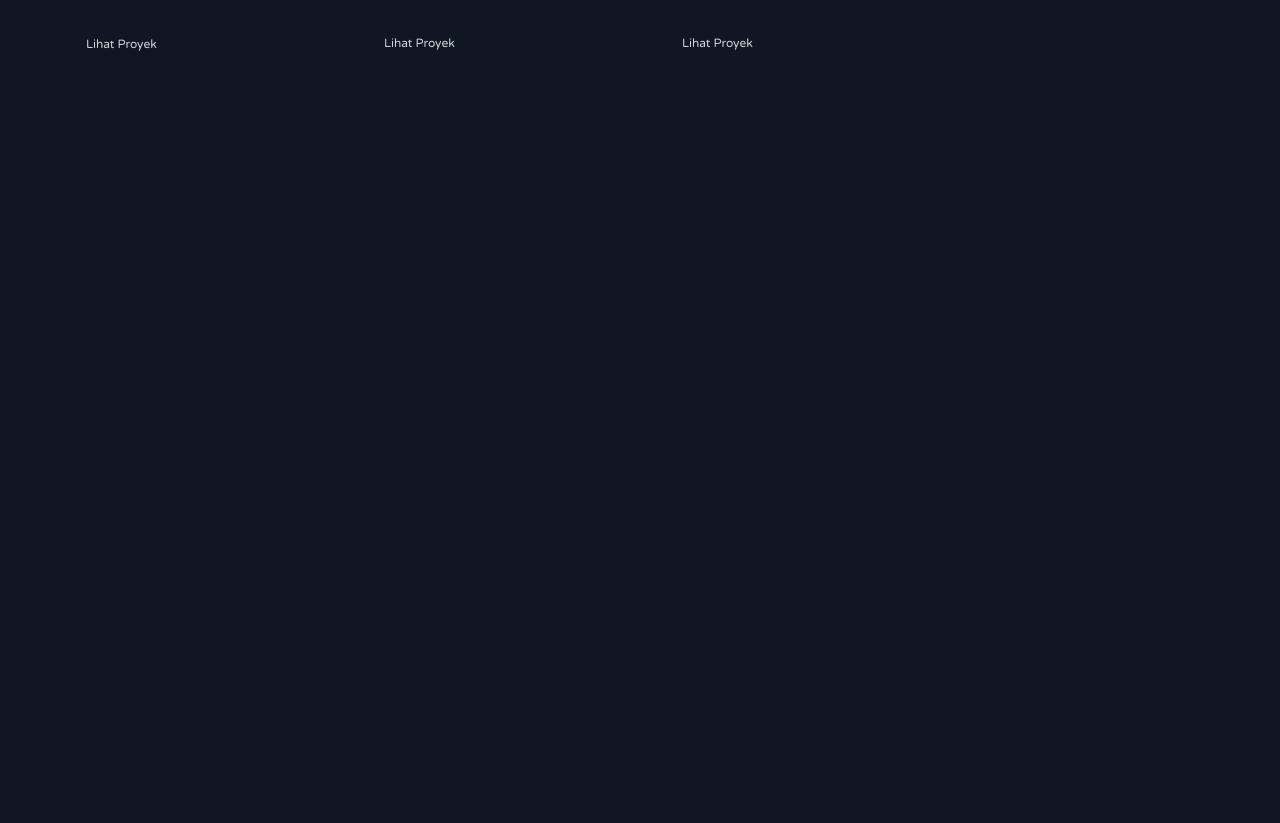
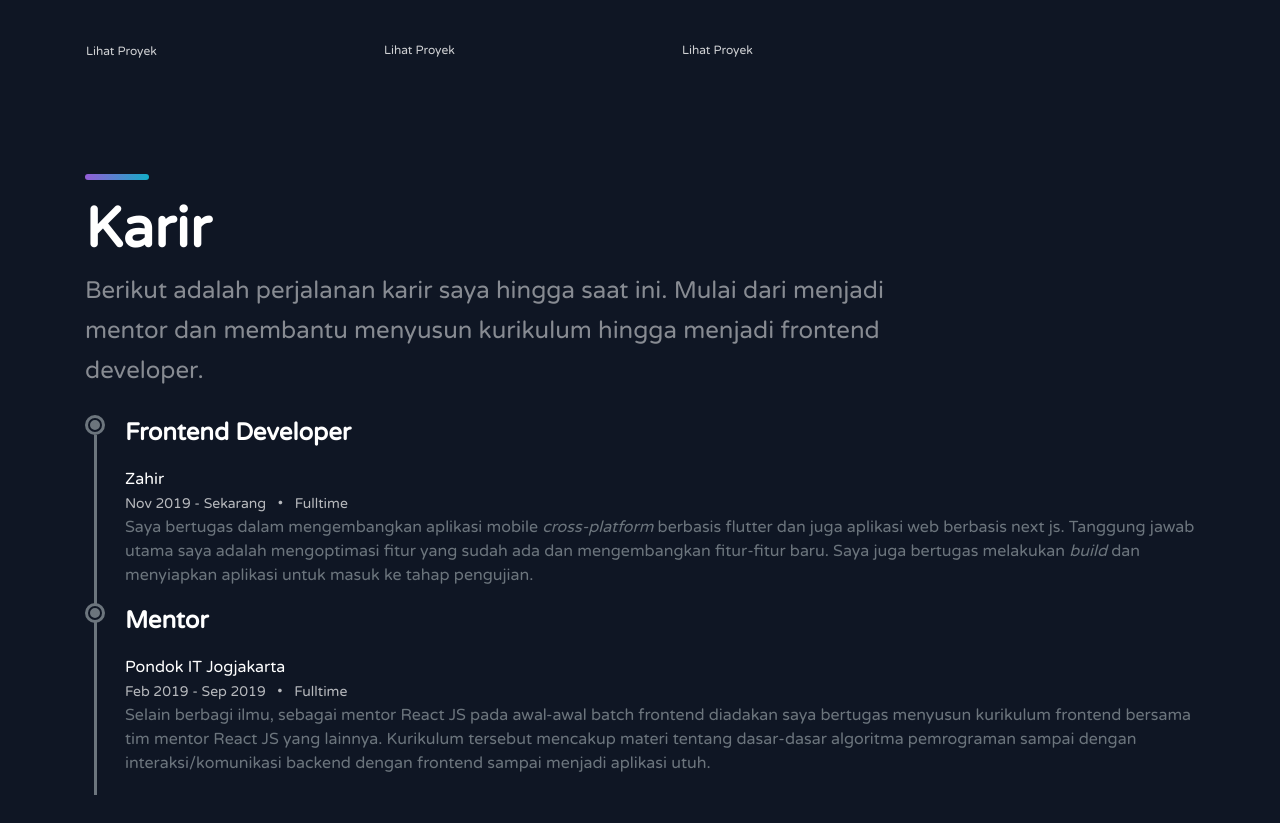
Before and after one commit to luthfiajiw/law-portfolio, a Svelte app: page / in a window 1280 px wide. Shown: the part 1700-2523 px from the top of the page. Before the commit the page ends 1819 px from the top, so only its background shows below. Built offline with nearby package versions, Linux system fonts and the light colour scheme.

Commit message:
experience contents

```diff
--- a/public/index.html
+++ b/public/index.html
@@ -4,7 +4,7 @@
 	<meta charset='utf-8'>
 	<meta name='viewport' content='width=device-width,initial-scale=1'>
 
-	<title>Silawfolio</title>
+	<title>Silaw | Luthfi Aji Wicaksono</title>
 
 	<link rel='icon' type='image/png' href='/svelte-color.png'>
 	<link rel='stylesheet' href='/global.css'>
--- a/src/App.svelte
+++ b/src/App.svelte
@@ -3,6 +3,7 @@ import Content from "./Content.svelte";
 import PhotoPreview from "./contents/components/PhotoPreview.svelte";
 import ProjectContents from "./contents/ProjectContents.svelte";
 import TechsContent from "./contents/TechsContent.svelte";
+import ExpContents from "./contents/ExpContents.svelte";
 import Header from "./Header.svelte";
 import Hero from "./Hero.svelte";
 import Nav from "./Nav.svelte";
@@ -28,6 +29,7 @@ function handleClose() {
 	<Hero />
 	<ProjectContents />
 	<TechsContent />
+	<ExpContents />
 </div>
 
 <!-- <PhotoPreview showModal={showModal} handleClose={handleClose} imgUrl={imgUrl} />
--- a/src/Header.svelte
+++ b/src/Header.svelte
@@ -2,8 +2,8 @@
     <div class="col-6">
         <div class="d-flex p-4 align-items-center">
             <!-- <i class="fas fa-meteor text-white"></i> -->
-            <img src="../../svelte-color.png" alt="svelte" class="svelte-logo">
-            <span class="header-name ml-3">Silawfolio</span>
+            <img src="../favicon.png" alt="svelte" class="svelte-logo">
+            <span class="header-name ml-3">S I L A W</span>
         </div>
     </div>
     <div class="col-6 d-flex justify-content-end align-items-center">
@@ -35,18 +35,8 @@
 		font-size: 1.6rem;
 	}
     .svelte-logo {
-        width: 30px;
-        height: 35px;
-    }
-    .profile-photo {
-        background-color: #eee;
-        height: 50px;
-        width: 50px;
-        margin-right: 1.2rem;
-        border-radius: 50%;
-        background-image: url('../../assets/photo-profile.jpg');
-        background-position: center;
-        background-size: cover;
+        width: 40px;
+        height: 45px;
     }
     .appbar a:hover {
         transition: all 0.5s ease 0s;
@@ -55,15 +45,12 @@
     .header-name {
         color: white;
         font-size: 1.6rem;
+        font-weight: 600;
     }
 
     @media only screen and (max-width: 768px) {
         i {
             font-size: 18px;
-        }
-        .profile-photo {
-            height: 40px;
-            width: 40px;
         }
         .fa-500px, .fa-linkedin-in, .fa-twitter, .fa-dev, .fa-github {
             margin-left: 0px !important;
--- a/src/Hero.svelte
+++ b/src/Hero.svelte
@@ -3,7 +3,7 @@
         Hai, Selamat Datang!
     </h2>
     <p class="hi-from-me mb-5">
-        Halo! Salam kenal saya Luthfi, saya seorang frontend developer yang memiliki passion dalam mengembangkan aplikasi berbasis mobile maupun website.
+        Salam kenal saya Luthfi Aji Wicaksono, frontend developer yang memiliki passion dalam mengembangkan aplikasi berbasis mobile dan website.
     </p>
 </div>
 
--- /dev/null
+++ b/src/contents/ExpContents.svelte
@@ -0,0 +1,130 @@
+<script>
+
+import Divider from "./components/Divider.svelte";
+
+</script>
+
+<div class="exp container-md mt-4 mb-5">
+  <div class="pt-5">
+    <Divider />
+  </div>
+  <h3 class="pt-3">Karir</h3>
+  <p class="exp-desc mb-4">
+    Berikut adalah perjalanan karir saya hingga saat ini. Mulai dari menjadi mentor dan membantu menyusun kurikulum hingga menjadi frontend developer.
+  </p>
+  <div class="experience mb-5">
+    <div class="step">
+        <div class="stepper">
+            <div class="circle">
+                <div class="circle2" />
+            </div>
+            <div class="line"></div>
+        </div>
+        <div class="content">
+            <p class="job">Frontend Developer</p>
+            <p class="company">
+                Zahir <br>
+                <span class="period">Nov 2019 - Sekarang <span class="mx-2">•</span> Fulltime</span>
+            </p>
+            <div class="text-secondary mb-3">
+                Saya bertugas dalam mengembangkan aplikasi mobile <em>cross-platform</em> berbasis flutter dan juga aplikasi web berbasis next js. Tanggung jawab utama saya adalah mengoptimasi fitur yang sudah ada
+                dan mengembangkan fitur-fitur baru. Saya juga bertugas melakukan <em>build</em> dan menyiapkan aplikasi untuk masuk ke tahap pengujian.
+            </div>
+        </div>
+    </div>
+    <div class="step">
+        <div class="stepper">
+            <div class="circle">
+                <div class="circle2" />
+            </div>
+            <div class="line"></div>
+        </div>
+        <div class="content">
+            <p class="job">Mentor</p>
+            <p class="company">
+                Pondok IT Jogjakarta <br>
+                <span class="period">Feb 2019 - Sep 2019 <span class="mx-2">•</span> Fulltime</span>
+            </p>
+            <div class="text-secondary">
+                Selain berbagi ilmu, sebagai mentor React JS pada awal-awal batch frontend diadakan saya bertugas menyusun kurikulum frontend bersama tim mentor React JS yang lainnya.
+                Kurikulum tersebut mencakup materi tentang dasar-dasar algoritma pemrograman sampai dengan interaksi/komunikasi backend dengan frontend sampai menjadi aplikasi utuh.
+            </div>
+        </div>
+    </div>
+  </div>
+</div>
+
+<style>
+  h3 {
+    font-size: 56px;
+    font-weight: 800;
+    background: linear-gradient(121.57deg, #FFFFFF 18.77%, rgba(255, 255, 255, 0.66) 60.15%);
+    -webkit-background-clip: text;
+    background-clip: text;
+    -webkit-text-fill-color: transparent;
+  }
+  .exp-desc {
+    max-width: 800px;
+    font-size: 24px;
+    line-height: 40px;
+    font-weight: 300;
+    color: rgba(255, 255, 255, 0.5);
+  }
+  .job {
+    font-weight: bold;
+    color: #fff;
+    font-size: 24px;
+  }
+  .company {
+    margin-bottom: 0px;
+    color: #fff;
+    font-size: 16px;
+  }
+  .period {
+    font-size: 14px;
+    color: rgba(255, 255, 255, .7);
+  }
+  .step {
+    display: flex;
+    flex-direction: row;
+    justify-content: flex-start;
+  }
+  .stepper {
+    position: relative;
+  }
+  .stepper .circle {
+    border: 3px solid #6c757d;
+    background-color: #0f1624;
+    border-radius: 100%;
+    width: 20px;
+    height: 20px;
+    display: inline-block;
+    position: relative;
+  }
+
+  .stepper .circle .circle2 {
+    position: absolute;
+    border: 3px solid #6c757d;
+    background-color: #6c757d;
+    border-radius: 100%;
+    width: 10px;
+    height: 10px;
+    left: 0;
+    right: 0;
+    margin: auto;
+    top: 0;
+    bottom: 0;
+    display: inline-block;
+  }
+  .stepper .line {
+    top: 20px;
+    left: 9px;
+    height: 100%;
+    position: absolute;
+    border-left: 3px solid #6c757d;
+  }
+  .content {
+    margin-left: 20px;
+    display: inline-block;
+  }
+</style>
--- a/src/contents/ProjectContents.svelte
+++ b/src/contents/ProjectContents.svelte
@@ -28,7 +28,7 @@ import Divider from "./components/Divider.svelte";
            description="Restful API ini digunakan pada aplikasi pelayanan bank sampah secara mobile yang saya develop pribadi." />
         <div class="space"></div>
         <div class="more-projects">
-            <span>+3</span>
+            <span>+5</span>
         </div>
     </div>
 </div>
```
